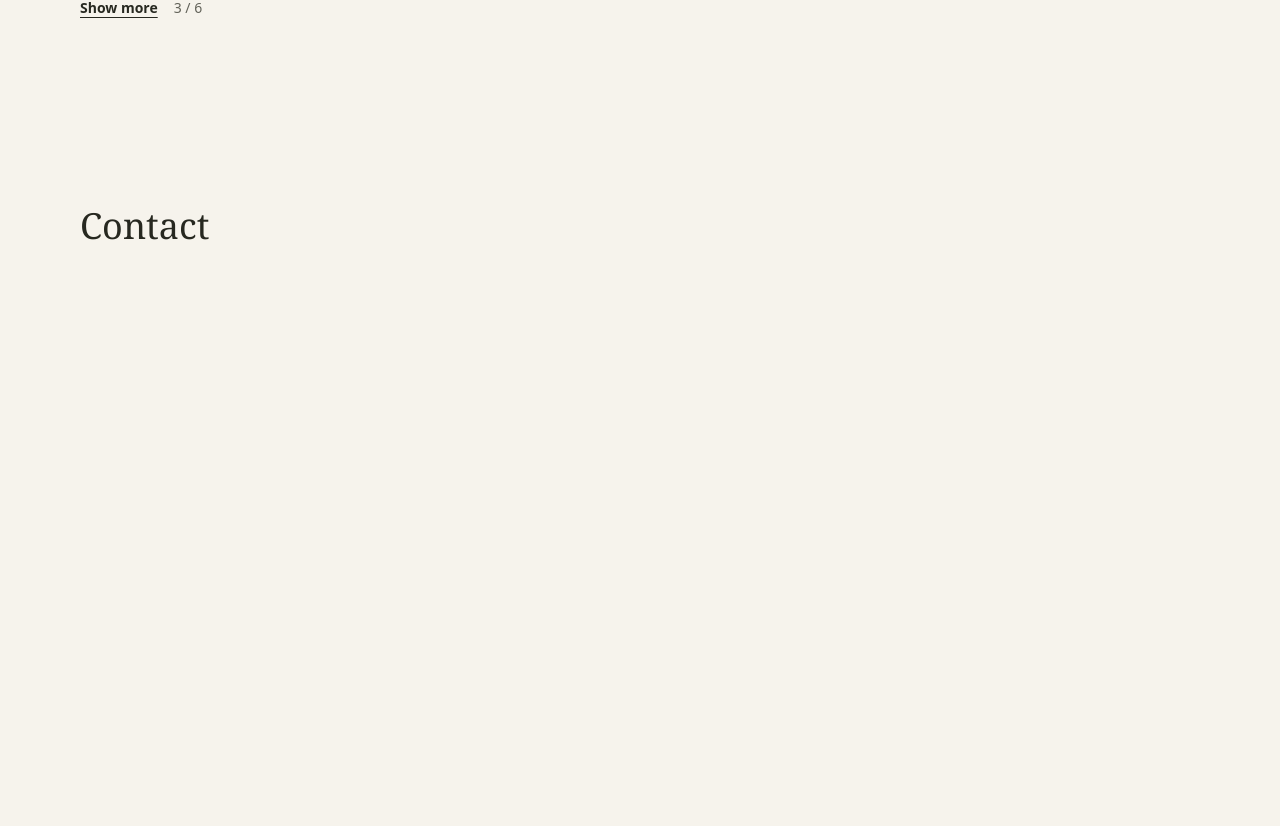
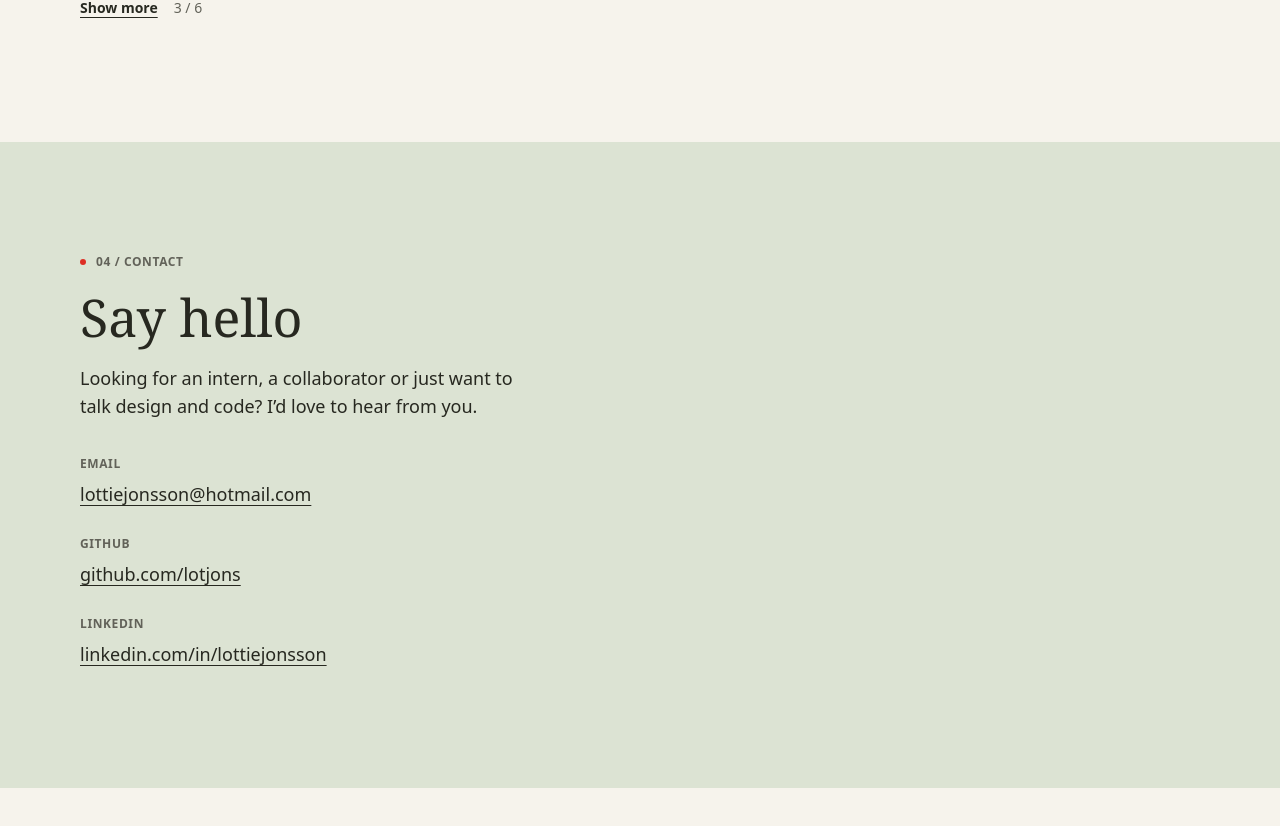
Before and after one commit to lotjons/LOTTIEPORTFOLIO, a React (Vite) app: page / in a window 1280 px wide. Shown: the part 3093-3919 px from the top of the page. After the commit the page ends 3881 px from the top, so only its background shows below. Built offline with nearby package versions, Linux system fonts and the light colour scheme.

Commit message:
feat(contact): add contact section with email, github and linkedin (closes #14)

```diff
--- a/src/App.tsx
+++ b/src/App.tsx
@@ -1,4 +1,5 @@
 import About from './components/About'
+import Contact from './components/Contact'
 import Header from './components/Header'
 import Hero from './components/Hero'
 import Projects from './components/Projects'
@@ -11,9 +12,7 @@ function App() {
         <Hero />
         <About />
         <Projects />
-        <section id="contact" className="wrap min-h-screen scroll-mt-20 py-16">
-          <h2 className="font-serif text-4xl">Contact</h2>
-        </section>
+        <Contact />
       </main>
     </>
   )
--- /dev/null
+++ b/src/components/Contact.tsx
@@ -0,0 +1,65 @@
+const contactLinks = [
+  {
+    label: 'Email',
+    value: 'lottiejonsson@hotmail.com',
+    href: 'mailto:lottiejonsson@hotmail.com',
+  },
+  {
+    label: 'GitHub',
+    value: 'github.com/lotjons',
+    href: 'https://github.com/lotjons',
+  },
+  {
+    label: 'LinkedIn',
+    value: 'linkedin.com/in/lottiejonsson',
+    href: 'https://www.linkedin.com/in/lottiejonsson',
+  },
+]
+
+function Contact() {
+  return (
+    <section
+      id="contact"
+      aria-labelledby="contact-title"
+      className="scroll-mt-20 bg-sage py-16 lg:py-28"
+    >
+      <div className="wrap grid gap-12 md:grid-cols-[5fr_7fr]">
+        <div className="flex flex-col items-start gap-5">
+          <p className="eyebrow">04 / Contact</p>
+          <h2
+            id="contact-title"
+            className="font-serif text-[34px] leading-[1.04] lg:text-[52px]"
+          >
+            Say hello
+          </h2>
+          <p className="text-base lg:text-lg">
+            Looking for an intern, a collaborator or just want to talk design
+            and code? I’d love to hear from you.
+          </p>
+
+          <dl className="mt-4 flex flex-col gap-5">
+            {contactLinks.map((link) => (
+              <div key={link.label}>
+                <dt className="text-xs font-semibold uppercase tracking-wider text-stone">
+                  {link.label}
+                </dt>
+                <dd>
+                  <a
+                    href={link.href}
+                    className="inline-flex min-h-11 items-center text-lg underline decoration-1 underline-offset-4 hover:decoration-2 hover:decoration-pop"
+                  >
+                    {link.value}
+                  </a>
+                </dd>
+              </div>
+            ))}
+          </dl>
+        </div>
+
+        {/* ContactForm kommer här i #15 */}
+      </div>
+    </section>
+  )
+}
+
+export default Contact
```
